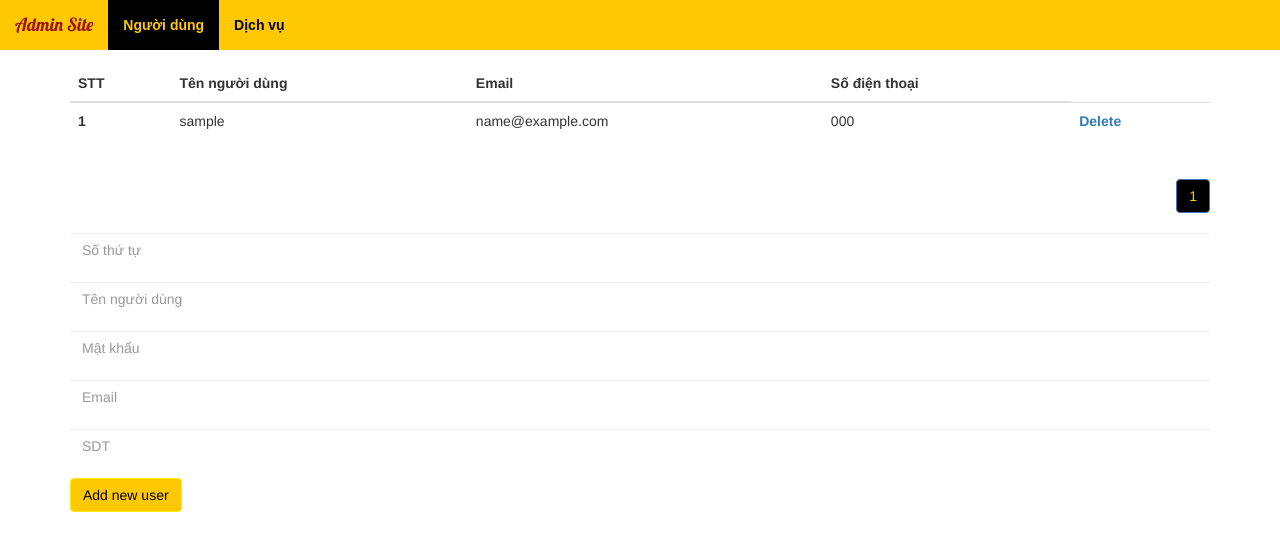
After one commit to khoanguyen59/WebProgramming---Assignment2, a PHP site: page /admin_manage_user.php in a window 1280 px wide. The commit adds this page. Shown: the top 551 px of the page. Run offline with PHP 8.4, Linux system fonts and the light colour scheme; tables that the repository leaves empty or names only in its code hold one stand-in row (values such as "Sample post").

Commit message:
admin site

```diff
--- /dev/null
+++ b/admin_manage_user.php
@@ -0,0 +1,204 @@
+<!DOCTYPE html>
+<html lang="en">
+<head>
+	<title>Bootstrap Example</title>
+	<meta charset="utf-8">
+	<meta name="viewport" content="width=device-width, initial-scale=1">
+	<link rel="stylesheet" href="https://maxcdn.bootstrapcdn.com/bootstrap/3.4.1/css/bootstrap.min.css">
+	<link rel="stylesheet" type="text/css" href="style.css">
+	<link href='https://fonts.googleapis.com/css?family=Lobster' rel='stylesheet'>
+	<script src="https://ajax.googleapis.com/ajax/libs/jquery/3.5.1/jquery.min.js"></script>
+	<script src="https://maxcdn.bootstrapcdn.com/bootstrap/3.4.1/js/bootstrap.min.js"></script>
+</head>
+
+<body>
+	<div class="fluid-container" style="margin-top: 15px;">
+		<div class="fluid-container contact">
+			<div class="row row-no-gutters">
+				<div class="col-xs-6 col-sm-6 col-md-6 col-lg-6 text-center">
+					<span class="glyphicon glyphicon-envelope"></span> soitbackstage@gmail.com
+				</div>
+				<div class="col-xs-6 col-sm-6 col-md-6 col-lg-6 text-center">
+					<span class="glyphicon glyphicon-phone-alt"></span> 0359681552
+				</div>
+			</div>
+		</div>
+
+		<nav class="navbar navbar-default navbar-fixed-top ">
+			<!-- Brand and toggle get grouped for better mobile display -->
+			<div class="navbar-header">
+				<button type="button" class="navbar-toggle" data-toggle="collapse" data-target=".navbar-ex1-collapse">
+					<span class="sr-only">Toggle navigation</span>
+					<span class="icon-bar"></span>
+					<span class="icon-bar"></span>
+					<span class="icon-bar"></span>
+				</button>
+				<a class="navbar-brand" href="#">Admin Site</a>
+			</div>
+
+			<!-- Collect the nav links, forms, and other content for toggling -->
+			<div class="collapse navbar-collapse navbar-ex1-collapse">
+				<ul class="nav navbar-nav">
+					<li class="active"><a href="admin_manage_user.php">Người dùng</a></li>
+					<li><a href="admin_manage_service.php">Dịch vụ</a></li>
+				</ul>
+			</div><!-- /.navbar-collapse -->
+		</nav>
+	</div>
+    <br>
+    <div class="container">
+    <?php
+		$conn = mysqli_connect("localhost","root","","examples");
+
+		if(!$conn)
+		{
+			die("Connection failed: " . mysqli_connect_error());
+		}
+
+		$abc = '/^[_a-zA-Z ]+$/';
+		$number = '/^[0-9]+$/';
+
+		if(isset($_POST['submit'])){
+			$id = $_POST['id'];
+            $username = $_POST['username'];
+            $password = $_POST['password'];
+            $email = $_POST['email'];
+            $phone = $_POST['phone'];
+			if (!preg_match($number, $id)){
+				$message = "Só thứ tự phải là số nguyên";
+				echo "<script type='text/javascript'>alert('$message');</script>";
+			}
+			else if (strlen($username) < 5 || strlen($username) > 40){
+				$message = "Độ dài tên từ 5 đến 40 ký tự";
+				echo "<script type='text/javascript'>alert('$message');</script>";
+			}
+			else if (strlen($username) < 4 || strlen($username) > 24){
+				$message = "Độ dài mật khẩu từ 4 đến 24 ký tự";
+				echo "<script type='text/javascript'>alert('$message');</script>";
+			}
+			else if (!preg_match($number, $phone)){
+				$message = "Số điện thoại không chứa chữ cái";
+				echo "<script type='text/javascript'>alert('$message');</script>";
+			}
+			else{
+				$sql = "SELECT id, username, email, phone FROM users";
+				$result = mysqli_query($conn, $sql);
+				$total = mysqli_num_rows($result) + 1;
+				$insert = mysqli_query($conn,"INSERT INTO `users`(`id`, `username`, `password`, `email`, `phone`, `type`) VALUES ($id,'$username','$password','$email','$phone','member')");
+
+				if(!$insert)
+				{
+					echo mysqli_error($conn);
+				}
+				else
+				{
+					echo "Records added successfully.";
+			}
+			}
+		}
+		mysqli_close($conn); // Close connection
+	?>
+
+	    <?php
+			$servername = "localhost";
+			$username = "root";
+			$password = "";
+			$dbname = "examples";
+
+			// Create connection
+			$conn = mysqli_connect($servername, $username, $password, $dbname);
+
+			// Check connection
+			if (!$conn) {
+				die("Connection failed: " . mysqli_connect_error());
+			}
+			$showRecordPerPage = 5;
+			if(isset($_GET['page']) && !empty($_GET['page'])){
+				$currentPage = $_GET['page'];
+			}else{
+				$currentPage = 1;
+			}
+			$startFrom = ($currentPage * $showRecordPerPage) - $showRecordPerPage;
+			$totalEmpSQL = "SELECT * FROM users";
+			$allEmpResult = mysqli_query($conn, $totalEmpSQL);
+			$totalEmployee = mysqli_num_rows($allEmpResult);
+			$lastPage = ceil($totalEmployee/$showRecordPerPage);
+			$firstPage = 1;
+			$nextPage = $currentPage + 1;
+			$previousPage = $currentPage - 1;
+			$empSQL = "SELECT id, username, email, phone FROM `users` LIMIT $startFrom, $showRecordPerPage";
+			$empResult = mysqli_query($conn, $empSQL);
+		?>
+        <table class="table">
+            <thead class="thead-dark">
+              <tr>
+                <th scope="col">STT</th>
+                <th scope="col">Tên người dùng</th>
+                <th scope="col">Email</th>
+                <th scope="col">Số điện thoại</th>
+              </tr>
+			</thead>
+
+            <tbody>
+			<?php
+			while($emp = mysqli_fetch_assoc($empResult)){
+				?>
+				<tr>
+				<th scope="row"><?php echo $emp['id']; ?></th>
+				<td><?php echo $emp['username']; ?></td>
+                <td><?php echo $emp['email']; ?></td>
+                <td><?php echo $emp['phone']; ?></td>
+				<th><a href="<?php echo "delete_user.php?id=".$emp['id'];?>">Delete</a></th>
+				</tr>
+			<?php } ?>
+            </tbody>
+        </table>
+
+        <nav aria-label="Page navigation">
+			<ul class="pagination justify-content-end">
+				<?php if($currentPage != $firstPage) { ?>
+				<li class="page-item">
+					<a class="page-link" href="?page=<?php echo $firstPage ?>" tabindex="-1" aria-label="Previous">
+						<span aria-hidden="true">First</span>
+					</a>
+				</li>
+				<?php } ?>
+				<?php if($currentPage >= 2) { ?>
+				<li class="page-item"><a class="page-link" href="?page=<?php echo $previousPage ?>"><?php echo $previousPage ?></a></li>
+				<?php } ?>
+				<li class="page-item active"><a class="page-link" href="?page=<?php echo $currentPage ?>"><?php echo $currentPage ?></a></li>
+				<?php if($currentPage != $lastPage) { ?>
+				<li class="page-item"><a class="page-link" href="?page=<?php echo $nextPage ?>"><?php echo $nextPage ?></a></li>
+				<li class="page-item">
+					<a class="page-link" href="?page=<?php echo $lastPage ?>" aria-label="Next">
+						<span aria-hidden="true">Last</span>
+					</a>
+				</li>
+				<?php } ?>
+            </ul>
+        </nav>
+        <div>
+            <form method="POST">
+                <div class="form-group">
+                    <input type="text" class="form-control" name="id" placeholder="Số thứ tự">
+                </div>
+                <div class="form-group">
+                    <input type="text" class="form-control" name="username" placeholder="Tên người dùng">
+                </div>
+                <div class="form-group">
+                    <input type="password" class="form-control" name="password" placeholder="Mật khẩu">
+                </div>
+                <div class="form-group">
+                    <input type="email" class="form-control" name="email" aria-describedby="emailHelp" placeholder="Email">
+                    <!--<small id="emailHelp" class="form-text text-muted">We'll never share your email with anyone else.</small>-->
+                </div>
+                <div class="form-group">
+                    <input type="text" class="form-control" name="phone" placeholder="SDT">
+                </div>
+                <button type="submit" class="btn btn-primary" name="submit" value="Add new user">Add new user</button>
+            </form>
+        </div>
+    </div>
+
+</body>
+</html>
--- a/style.css
+++ b/style.css
@@ -117,3 +117,8 @@
     color: #fec902;
     background-color: black;
 }
+.btn.btn-primary {
+    color: black;
+    background-color: #fec902;
+    border-color: #feed02;
+}
```
Also changed, not shown: admin_manage_service.php (added, +192 -0 lines), delete_service.php (added, +24 -0 lines), delete_user.php (added, +24 -0 lines), edit_service.php (added, +59 -0 lines), logout.php (added, +8 -0 lines).
